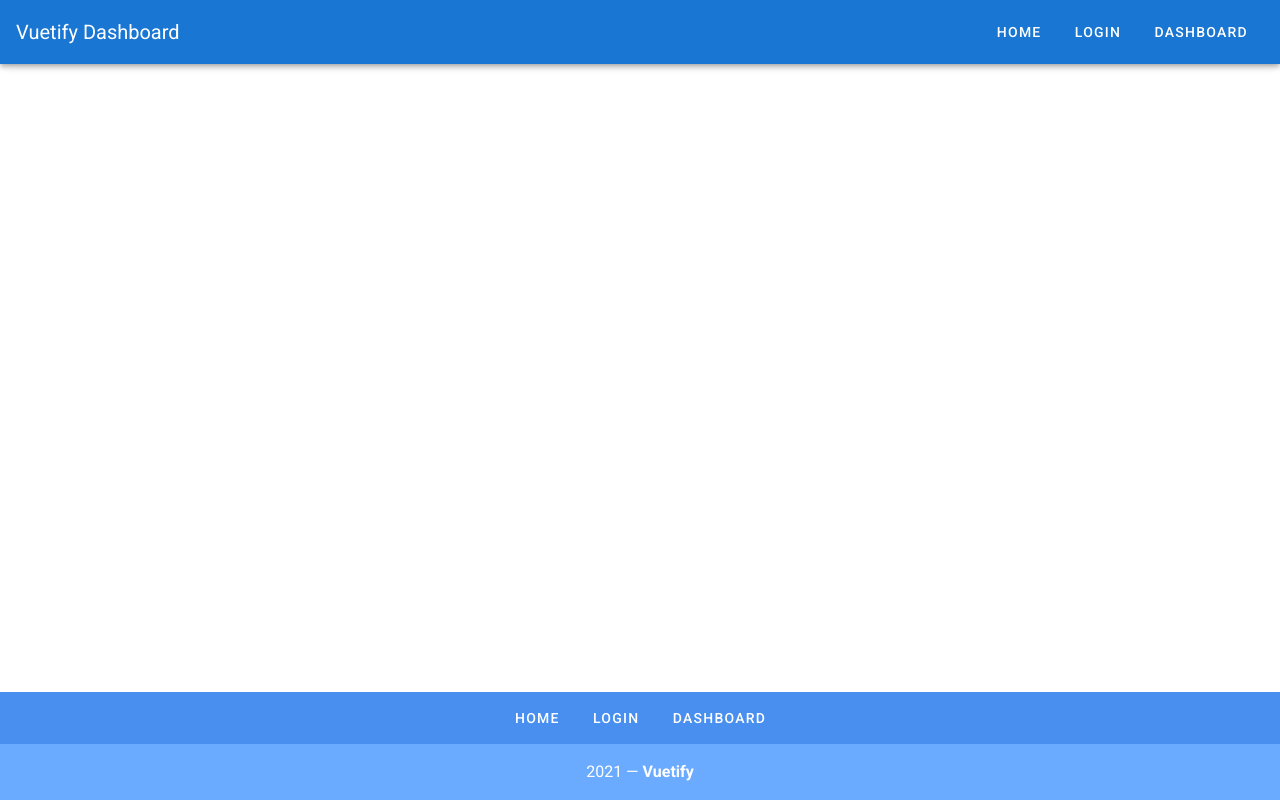
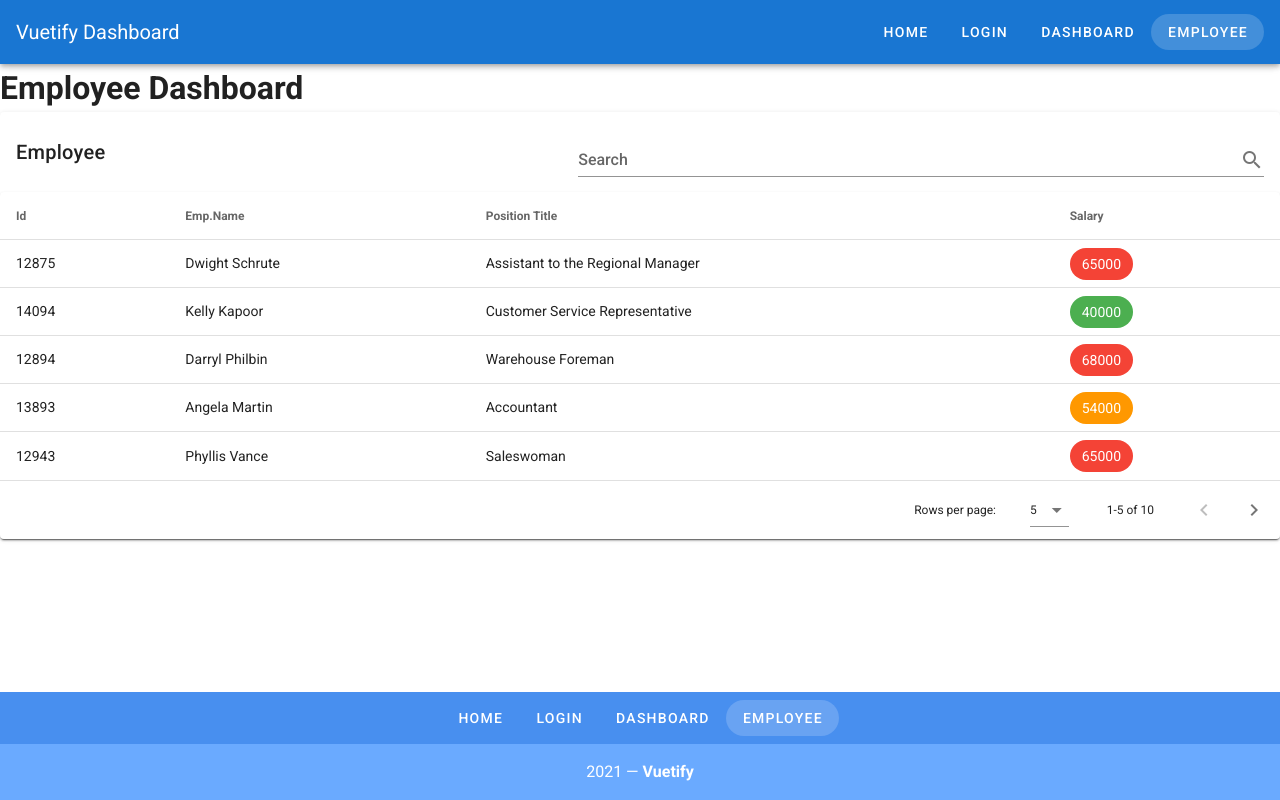
Before and after one commit to cckcoder/vuetify-with-ben, a Vue app: page /employee in a window 1280 px wide. Built offline with nearby package versions, Linux system fonts and the light colour scheme.

Commit message:
add: data-table challange

```diff
--- a/src/App.vue
+++ b/src/App.vue
@@ -14,9 +14,9 @@
       </v-btn>
     </v-app-bar>
     <!-- Login -->
-    <v-content>
+    <v-main>
       <router-view></router-view>
-    </v-content>
+    </v-main>
     <v-footer
       color="primary lighten-1"
       padless
@@ -68,6 +68,10 @@ export default {
       {
         label: 'Dashboard',
         url: '/dashboard'
+      },
+      {
+        label: 'Employee',
+        url: '/employee'
       }
     ]
   })
--- /dev/null
+++ b/src/data/employee.json
@@ -0,0 +1,62 @@
+[
+	{
+		"id": 12875,
+		"name": "Dwight Schrute",
+		"title": "Assistant to the Regional Manager",
+		"salary": 65000
+	},
+	{
+		"id": 14094,
+		"name": "Kelly Kapoor",
+		"title": "Customer Service Representative",
+		"salary": 40000
+	},
+	{
+		"id": 12894,
+		"name": "Darryl Philbin",
+		"title": "Warehouse Foreman",
+		"salary": 68000
+	},
+	{
+		"id": 13893,
+		"name": "Angela Martin",
+		"title": "Accountant",
+		"salary": 54000
+	},
+	{
+		"id": 12943,
+		"name": "Phyllis Vance",
+		"title": "Saleswoman",
+		"salary": 65000
+	},
+	{
+		"id": 19523,
+		"name": "Karen Filippeli",
+		"title": "Saleswoman",
+		"salary": 65000
+	},
+	{
+		"id": 18349,
+		"name": "Toby Flenderson",
+		"title": "Human Resources Representative",
+		"salary": 60000
+	},
+	{
+		"id": 11853,
+		"name": "Michael Scott",
+		"title": "Regional Manager",
+		"salary": 70000
+	},
+	{
+		"id": 14821,
+		"name": "Pam Beasley",
+		"title": "Secretary",
+		"salary": 45000
+	},
+	{
+		"id": 15834,
+		"name": "Jim Halpert",
+		"title": "Salesman",
+		"salary": 65000
+	}
+]
--- a/src/router/index.js
+++ b/src/router/index.js
@@ -21,6 +21,11 @@ const routes = [
     component: () => import('@/views/Dashboard')
   },
   {
+    path: '/employee',
+    name: 'employee',
+    component: () => import('@/views/DashboardEmployee')
+  },
+  {
     path: '/about',
     name: 'About',
     // route level code-splitting
--- /dev/null
+++ b/src/views/DashboardEmployee.vue
@@ -0,0 +1,94 @@
+<template>
+  <div>
+    <h1>Employee Dashboard</h1>
+    <v-card>
+      <v-card-title>
+        Employee
+        <v-spacer></v-spacer>
+        <v-text-field
+          v-model="search"
+          append-icon="mdi-magnify"
+          label="Search"
+          single-line
+          hide-details
+        >
+        </v-text-field>
+      </v-card-title>
+      <v-data-table
+        :headers="headers"
+        :items="employees"
+        :items-per-page="5"
+        :search="search"
+        class="elevation-1"
+        @click:row="selectRow"
+      >
+        <template v-slot:item.salary="{ item }">
+          <v-chip
+            :color="getColor(item.salary)"
+            dark
+          >
+          {{ item.salary }}
+          </v-chip>
+        </template>
+      </v-data-table>
+    </v-card>
+
+    <v-snackbar v-model="snackbar">
+      You have selected: {{ selectEmployee.name }} {{ selectEmployee.title }}
+      <template v-slot:action="{ attrs }">
+        <v-btn
+          color="pink"
+          text
+          v-bind="attrs"
+          @click="snackbar = false"
+        >
+          Close
+        </v-btn>
+      </template>
+    </v-snackbar>
+  </div>
+</template>
+
+<script>
+import employeeData from '@/data/employee.json'
+export default {
+  name: 'employee',
+  data() {
+    return {
+      snackbar: false,
+      selectEmployee: {
+        name: '',
+        title: ''
+      },
+      search: '',
+      headers: [
+        {
+          text: 'Id',
+          value: 'id',
+          sortable: false
+        },
+        { text: 'Emp.Name', value: 'name' },
+        { text: 'Position Title', value: 'title' },
+        { text: 'Salary', value: 'salary' },
+      ],
+      employees: employeeData
+    }
+  },
+  methods: {
+    selectRow (event) {
+      this.snackbar = true
+      this.selectEmployee.name = event.name
+      this.selectEmployee.title = event.title
+    },
+    getColor (salary) {
+      if(salary > 60000) return 'red'
+      else if (salary > 50000) return 'orange'
+      else return 'green'
+    }
+  },
+}
+</script>
+
+<style>
+
+</style>
```
